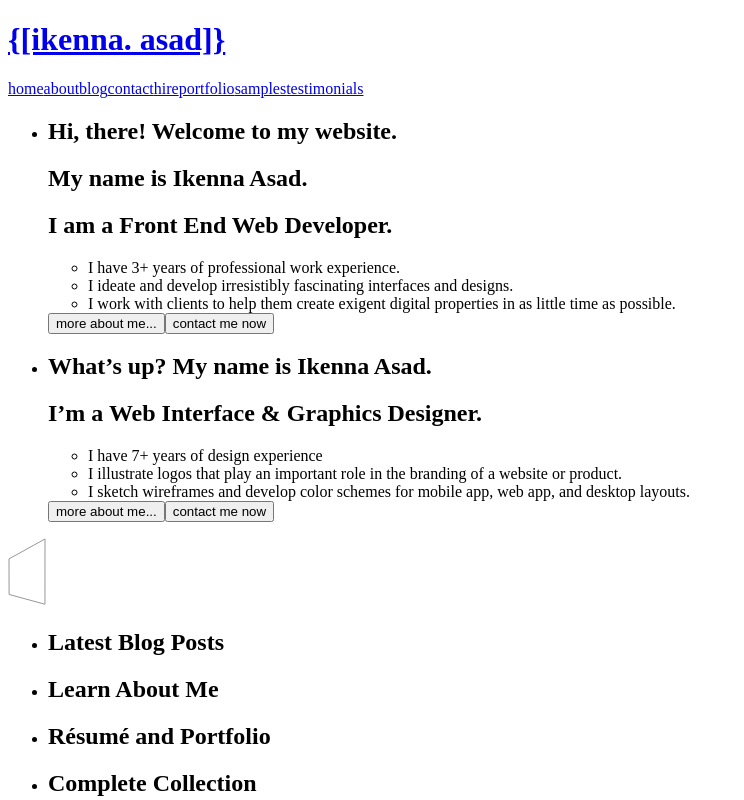
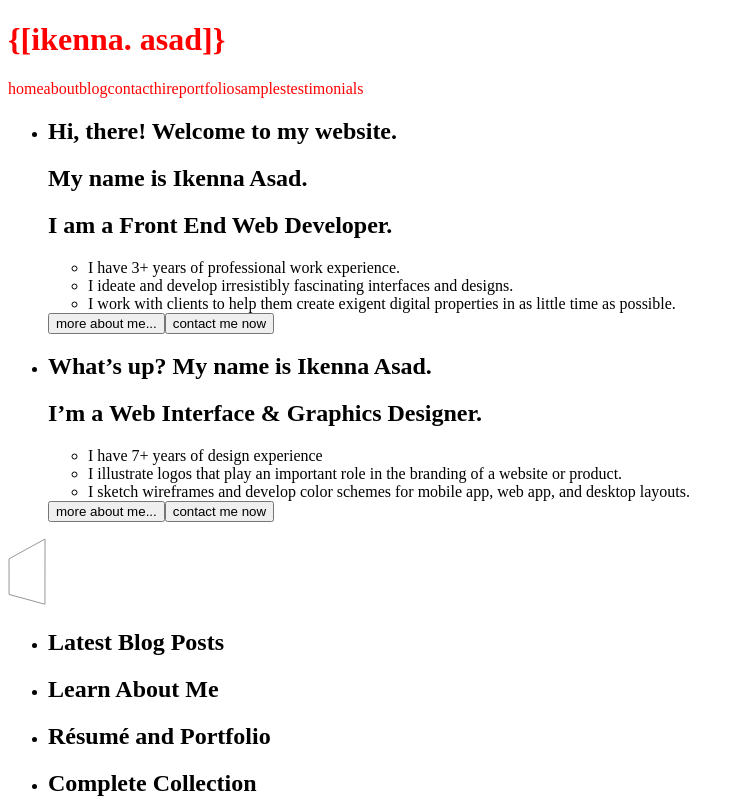
Before and after one commit to agentkenny007/Personal-Website, an Angular app: page /home in a window 1280 px wide. Shown: the top 800 px of the page, without its empty margins (0-744 px from the left). Built offline with nearby package versions, Linux system fonts and the light colour scheme.

Commit message:
Set up a simple defult theme. (Added missing semicolons.)

```diff
--- a/src/app/app.component.css
+++ b/src/app/app.component.css
@@ -4,7 +4,7 @@
         url(../assets/fontsAvenir-Black.woff2) format("woff2"),
         url(../assets/fontsAvenir-Black.woff) format("woff"),
         url(../assets/fontsAvenir-Black.ttf) format("truetype"),
-        url(../assets/fontsAvenir-Black.svg#Avenir-Black) format("svg")
+        url(../assets/fontsAvenir-Black.svg#Avenir-Black) format("svg");
 }
 @font-face {
   font-family: 'Avenir-Book';
@@ -12,7 +12,7 @@
         url(../assets/fontsAvenir-Book.woff2) format("woff2"),
         url(../assets/fontsAvenir-Book.woff) format("woff"),
         url(../assets/fontsAvenir-Book.ttf) format("truetype"),
-        url(../assets/fontsAvenir-Book.svg#Avenir-Book) format("svg")
+        url(../assets/fontsAvenir-Book.svg#Avenir-Book) format("svg");
 }
 @font-face {
   font-family: 'Avenir-Heavy';
@@ -20,7 +20,7 @@
         url(../assets/fontsAvenir-Heavy.woff2) format("woff2"),
         url(../assets/fontsAvenir-Heavy.woff) format("woff"),
         url(../assets/fontsAvenir-Heavy.ttf) format("truetype"),
-        url(../assets/fontsAvenir-Heavy.svg#Avenir-Heavy) format("svg")
+        url(../assets/fontsAvenir-Heavy.svg#Avenir-Heavy) format("svg");
 }
 @font-face {
   font-family: 'Avenir-Light';
@@ -28,7 +28,7 @@
         url(../assets/fontsAvenir-Light.woff2) format("woff2"),
         url(../assets/fontsAvenir-Light.woff) format("woff"),
         url(../assets/fontsAvenir-Light.ttf) format("truetype"),
-        url(../assets/fontsAvenir-Light.svg#Avenir-Light) format("svg")
+        url(../assets/fontsAvenir-Light.svg#Avenir-Light) format("svg");
 }
 @font-face {
   font-family: 'Avenir-Medium';
@@ -36,7 +36,7 @@
         url(../assets/fontsAvenir-Medium.woff2) format("woff2"),
         url(../assets/fontsAvenir-Medium.woff) format("woff"),
         url(../assets/fontsAvenir-Medium.ttf) format("truetype"),
-        url(../assets/fontsAvenir-Medium.svg#Avenir-Medium) format("svg")
+        url(../assets/fontsAvenir-Medium.svg#Avenir-Medium) format("svg");
 }
 @font-face {
   font-family: 'Avenir-Roman';
@@ -44,5 +44,11 @@
         url(../assets/fontsAvenir-Roman.woff2) format("woff2"),
         url(../assets/fontsAvenir-Roman.woff) format("woff"),
         url(../assets/fontsAvenir-Roman.ttf) format("truetype"),
-        url(../assets/fontsAvenir-Roman.svg#Avenir-Roman) format("svg")
+        url(../assets/fontsAvenir-Roman.svg#Avenir-Roman) format("svg");
 }
+
+a { color: red; text-decoration: none; }
+a:hover { text-decoration: underline; }
+body {
+  font: 16px Avenir; color: white; background: black;
+}
```
